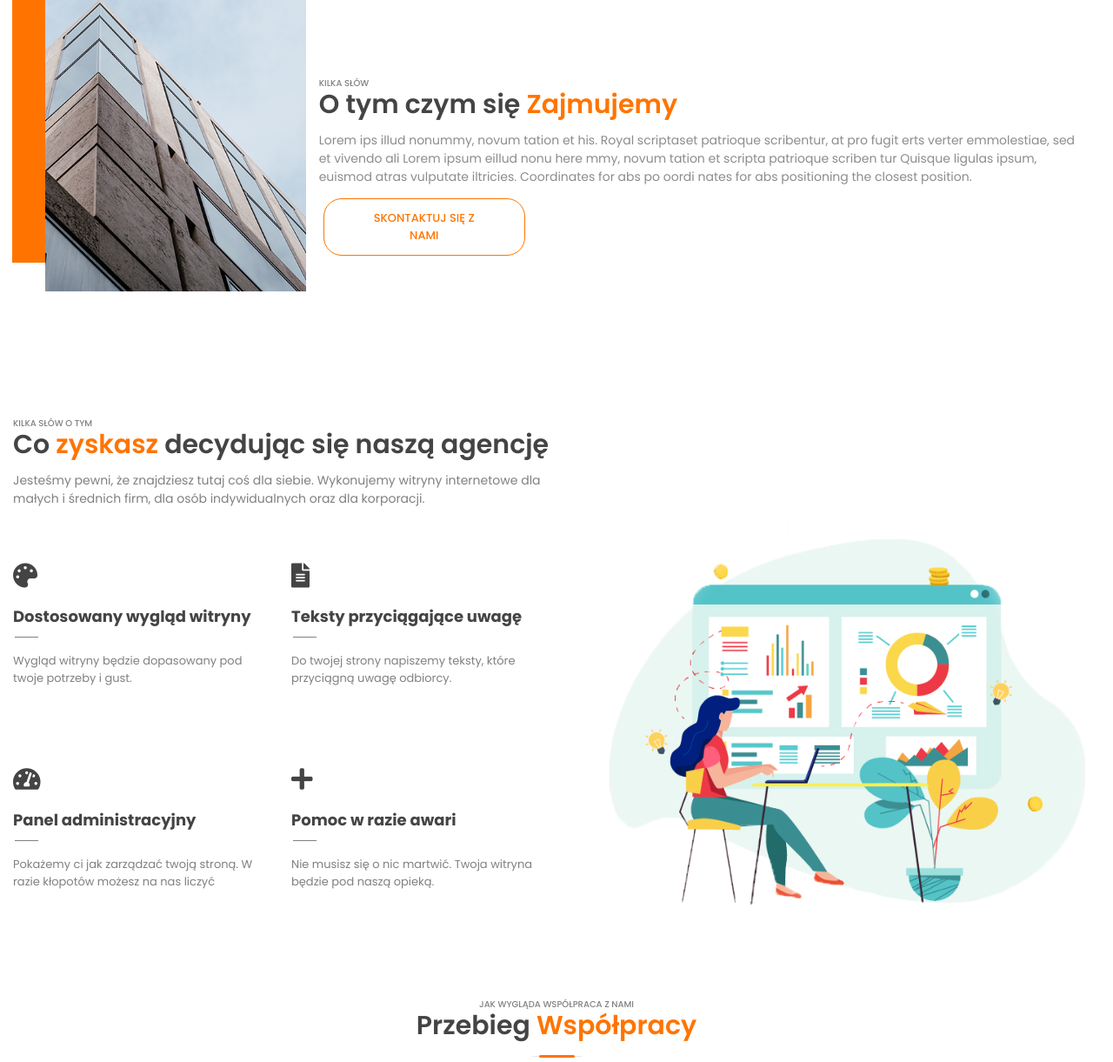
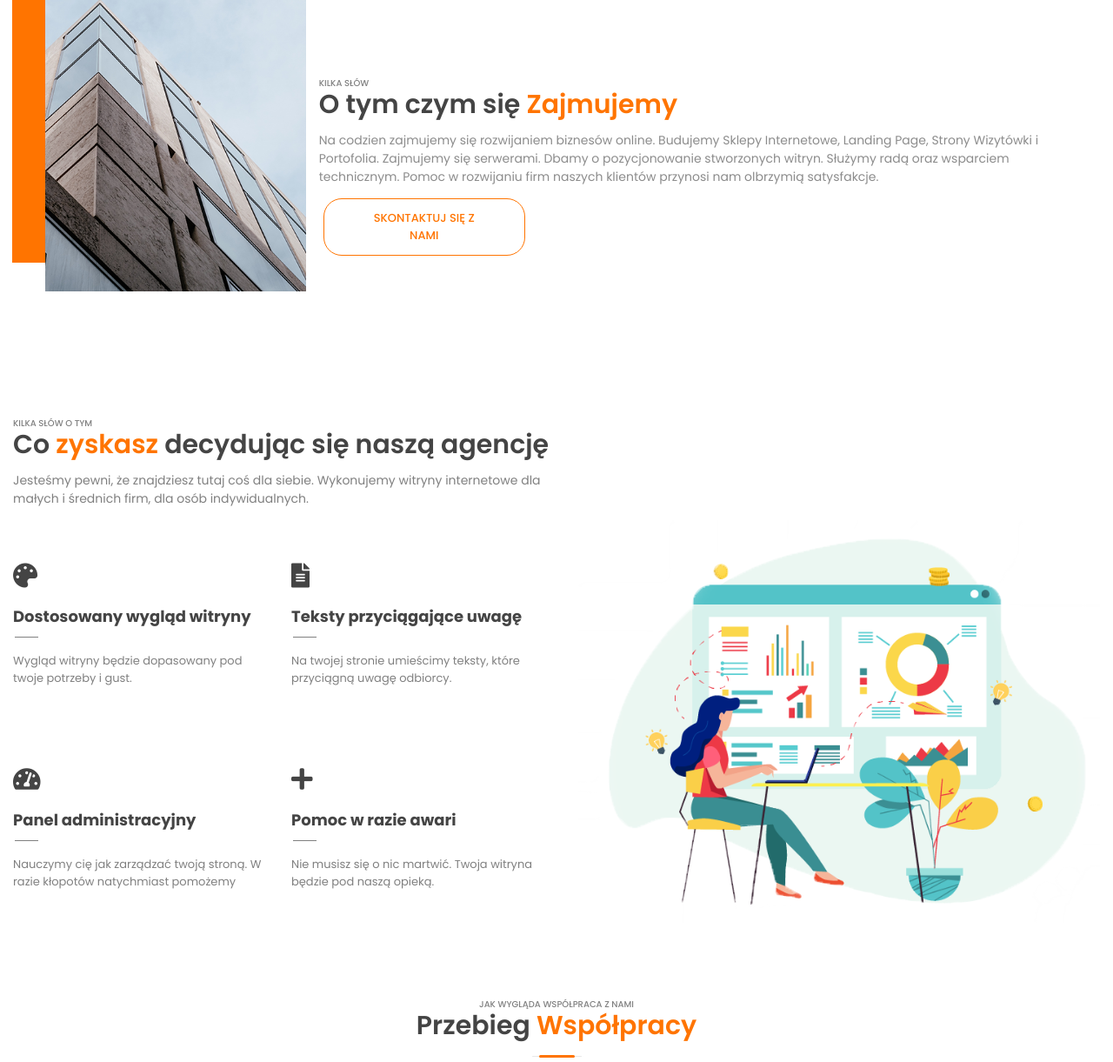
Before and after one commit to hubertsiast/WebsiteDivstackCMS, a website with bundled scripts: page docs/index.html in a window 1280 px wide. Shown: the part 689-1910 px from the top of the page at 87% size. Built offline with nearby package versions, Linux system fonts and the light colour scheme.

Commit message:
Add new texts

```diff
--- a/docs/index.html
+++ b/docs/index.html
@@ -48,8 +48,7 @@
     <div class="main_slider__items--text">
         <h4 class="main_slider__item">Potrzebujesz nowoczesnej i w prostej obsłudze</h4>
         <h3 class="main_slider__item">Strony internetowej?</h3>
-        <p class="main_slider__item">Opowiedz nam o swoim <span class="text__awarded--bold"><span class="text__awarded--color">biznesie</span></span>. Razem stworzymy <span class="text__awarded--bold"><span class="text__awarded--color">strone szytą na miarę</span></span>  twoich potrzeb </p>
-    </div>
+        <p class="main_slider__item">Opowiedz nam o swoim <span class="text__awarded--bold"><span class="text__awarded--color">biznesie</span></span>. Razem stworzymy <span class="text__awarded--bold"><span class="text__awarded--color">strone szytą na miarę</span></span>  twoich potrzeb </p>    </div>
     <div class="main_slider__items--btn">
         <div class="btn btn--normal more-button">
             <span class="btn__text btn__text--upercase">Dowiedz się więcej</span>
@@ -73,7 +72,13 @@
             </header>
             <section class="section__about-us--inner">
                 <div class="container">
-                    <p>Lorem ips illud nonummy, novum tation et his. Royal scriptaset patrioque scribentur, at pro fugit erts verter emmolestiae, sed et vivendo ali Lorem ipsum eillud nonu here mmy, novum tation et scripta patrioque scriben tur Quisque ligulas ipsum, euismod atras vulputate iltricies. Coordinates for abs po oordi nates for abs positioning the closest position.</p>
+                    <p>Na codzien zajmujemy się rozwijaniem biznesów online.
+                    Budujemy Sklepy Internetowe, Landing Page, Strony Wizytówki i Portofolia.
+                    Zajmujemy się serwerami.
+                    Dbamy o pozycjonowanie stworzonych witryn.
+                    Służymy radą oraz wsparciem technicznym.
+                    Pomoc w rozwijaniu firm naszych klientów przynosi nam olbrzymią satysfakcje.
+                    </p>
                     <div class="btn btn--transparent contact-button">
                         <span class="btn__text btn__text--upercase">Skontaktuj się z nami</span>
                     </div>
@@ -87,7 +92,7 @@
         <header class="section__header section__header--left">
             <h3>Kilka słów o tym</h3>
             <h1>Co <span class="text__awarded--color">zyskasz</span> decydując się naszą agencję</h1>
-            <p>Jesteśmy pewni, że znajdziesz tutaj coś dla siebie. Wykonujemy witryny internetowe dla małych i średnich firm, dla osób indywidualnych oraz dla korporacji.</p>
+            <p>Jesteśmy pewni, że znajdziesz tutaj coś dla siebie. Wykonujemy witryny internetowe dla małych i średnich firm, dla osób indywidualnych.</p>
         </header>
         <section class="section__inner">
             <section class="profits__container">
@@ -99,12 +104,12 @@
                 <div class="profits__container--item">
                     <i class="fas fa-file-alt icon"></i>
                     <h3>Teksty przyciągające uwagę</h3>
-                    <p>Do twojej strony napiszemy teksty, które przyciągną uwagę odbiorcy.</p>
+                    <p>Na twojej stronie umieścimy teksty, które przyciągną uwagę odbiorcy.</p>
                 </div>
                 <div class="profits__container--item">
                     <i class="fas fa-tachometer-alt icon"></i>
                     <h3>Panel administracyjny</h3>
-                    <p>Pokażemy ci jak zarządzać twoją stroną. W razie kłopotów możesz na nas liczyć</p>
+                    <p>Nauczymy cię jak zarządzać twoją stroną. W razie kłopotów natychmiast pomożemy</p>
                 </div>
                 <div class="profits__container--item">
                     <i class="fas fa-plus icon"></i>
@@ -465,8 +470,8 @@
                 <div class="hidden_section">
                     <div class="hidden_section--information">
                         <h3>Kamil Bączek</h3>
-                        <h4>Software Engineer .NET</h4>
-                        <p>Jestem odpowiedzialny za mechanikę działania systemu.</p>
+                        <h4>Software Architekt</h4>
+                        <p>Projektuje system dostosowany do potrzeb twojego biznesu.</p>
                     </div>
                     <div class="hidden_section--social social-icons">
                         <a href="https://www.facebook.com/kamsonpc" target="_blank"><i class="fab fa-facebook-square"></i></a>
```
